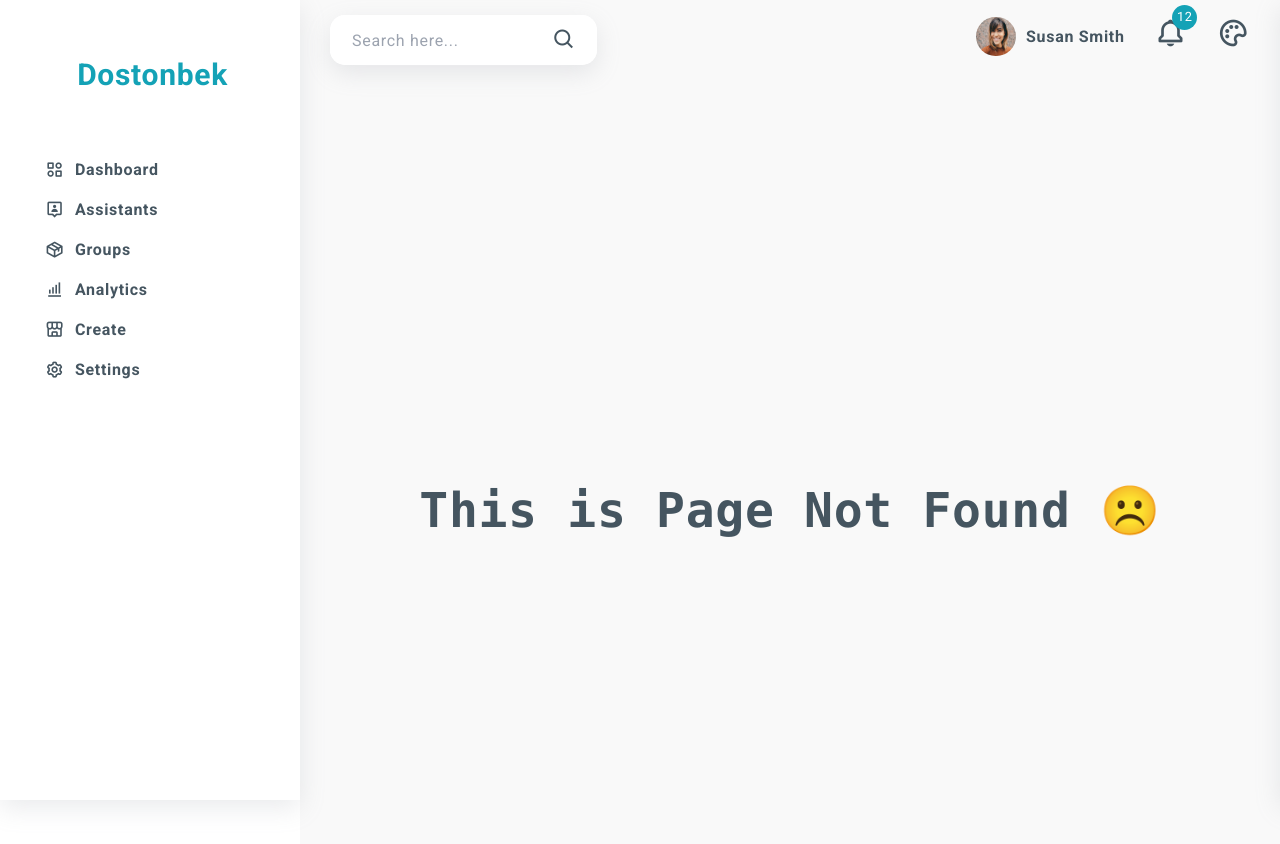
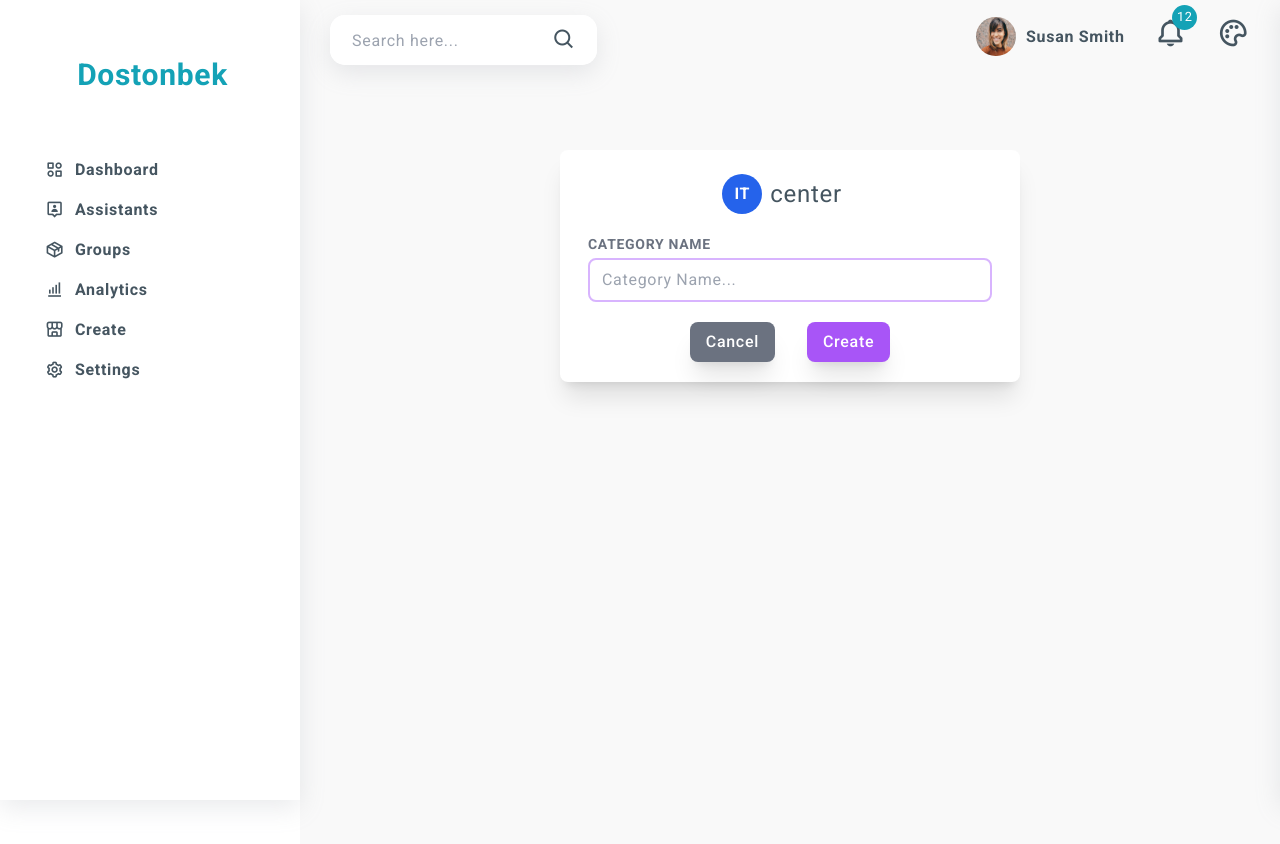
Before and after one commit to Safarmurod999/crm-dashboard, a React (Create React App) app: page /categorycreate in a window 1280 px wide. Shown: the top 844 px of the page. Built offline with nearby package versions, Linux system fonts and the light colour scheme.

Commit message:
create category component added

```diff
--- /dev/null
+++ b/src/components/formCreate/CategoryCreate.jsx
@@ -0,0 +1,50 @@
+import React from "react";
+import { Link } from "react-router-dom";
+
+const CategoryCreateForm = ({ setData, value, change,setValues }) => {
+    return (
+        <form
+            onSubmit={setData}
+            className="flex h-[860px] w-full bg-transparent items-start justify-center mt-10">
+            <div className="grid formCreate rounded-lg shadow-xl w-11/12 md:w-9/12 lg:w-1/2">
+                <div className="flex cursor-pointer items-center mt-6 justify-center pr-4  gap-2">
+          <span className="w-[40px] h-[40px]  font-bold rounded-full bg-blue-600 text-white flex items-center justify-center">
+            IT
+          </span>
+                    <h3 className="text-2xl">center</h3>
+                </div>
+
+                <div className="grid grid-cols-1 mt-5 mx-7">
+                    <label className="uppercase md:text-sm text-xs text-gray-500  text-light font-semibold">
+                        Category Name
+                    </label>
+                    <input
+                        value={value.category_name}
+                        onChange={change}
+                        name="category_name"
+                        className="py-2 px-3 rounded-lg border-2 border-purple-300 mt-1 focus:outline-none focus:ring-2 focus:ring-blue-600 focus:border-transparent"
+                        type="text"
+                        placeholder="Category Name...  "
+                    />
+                </div>
+                <div className="flex items-center justify-center  md:gap-8 gap-4 pt-5 pb-5">
+                    <Link to="/create">
+                        <button
+                            type="button"
+                            className="w-auto bg-gray-500 hover:bg-gray-700 rounded-lg shadow-xl font-medium text-white px-4 py-2">
+                            Cancel
+                        </button>
+                    </Link>
+                    <Link to='/create'>
+                        <button
+                            type="submit"
+                            className="w-auto bg-purple-500 hover:bg-purple-700 rounded-lg shadow-xl font-medium text-white px-4 py-2">
+                            Create
+                        </button>
+                    </Link>
+                </div>
+            </div>
+        </form>
+    );
+};
+export default CategoryCreateForm;
--- a/src/pages/creation/Create.jsx
+++ b/src/pages/creation/Create.jsx
@@ -20,6 +20,12 @@ const createUserItem = [
     title: 'Create Student',
     path: '/studentcreate'
   },
+  {
+    id: 4,
+    icon: 'category',
+    title: 'Create Category',
+    path: '/categorycreate'
+  }
 
 ]
 
@@ -28,7 +34,7 @@ const Create = () => {
     <>
       <h1 className='text-2xl'>Createing </h1>
       <br /><br />
-      <div className='create'>
+      <div className='create flex flex-row gap-4'>
 
         {
           createUserItem.map((item) => (<CreateUserCards key={item.id} {...item} />))
--- /dev/null
+++ b/src/pages/creation/create/CategoryCreate.jsx
@@ -0,0 +1,44 @@
+import React from 'react'
+import CategoryCreateForm from "../../../components/formCreate/CategoryCreate";
+const CategoryCreate = () => {
+    const [value, setValues] = React.useState({
+        category_name:''
+    });
+    const { REACT_APP_BASE_URL } = process.env;
+    const locolToken = localStorage.getItem('token')
+    const change = (e) => {
+        setValues((prevstate) => ({
+            ...prevstate,
+            [e.target.name]: e.target.value,
+        }));
+    };
+    const setData = (e) => {
+        e.preventDefault();
+
+        let formdata = new FormData();
+        for (const event in value) {
+            formdata.append(event, value[event]);
+        }
+        const option = {
+            method: "POST",
+            headers: {
+                Authorization:
+                    "Bearer " +
+                    locolToken
+            },
+            body: formdata,
+            redirect: "follow",
+        };
+
+
+        fetch(`${REACT_APP_BASE_URL}/categories/create`, option)
+            .then((res) => res.json())
+            .then((data) => console.log(data))
+            .catch((err) => console.log(err.message));
+    };
+
+    return (
+        <CategoryCreateForm setData={setData} value={value} change={change}  setValues={setValues} />
+    )
+}
+export default CategoryCreate;
--- a/src/pages/index.js
+++ b/src/pages/index.js
@@ -9,3 +9,4 @@ export { default as CreateAssistant } from './creation/create/CreateAssistant'
 export { default as CreateStudent } from './creation/create/CreateStudent'
 export { default as GroupCreate } from './creation/create/GroupCreate'
 export { default as AssistantPage } from './assistantPage/AssistantPage'
+export { default as CategoryCreate} from './creation/create/CategoryCreate'
--- a/src/root/Root.jsx
+++ b/src/root/Root.jsx
@@ -1,7 +1,8 @@
 import React from "react";
 import { Routes, Route } from "react-router-dom";
-import { Dashboard, Assistants, Groups, Create, Analitics, Login, Error, CreateAssistant, GroupCreate, CreateStudent,AssistantPage } from '../pages'
+import { Dashboard, Assistants, Groups, Create, Analitics, Login, Error, CreateAssistant, GroupCreate, CreateStudent,CategoryCreate,AssistantPage } from '../pages'
 import MainLayout from '../layout/Layout'
+// import CategoryCreate from "../components/formCreate/CategoryCreate";
 
 const Root = () => {
 //   const [ role , setRole ] = React.useState('');
@@ -22,6 +23,7 @@ const Root = () => {
         <Route path="/assistantcreate" element={<CreateAssistant/>} />
         <Route path="/studentcreate" element={<CreateStudent />} />
         <Route path="/groupcreate" element={<GroupCreate />} />
+        <Route path="/categorycreate" element={<CategoryCreate/>}/>
         <Route path="*" element={<Error />} />
       </Route>
       <Route path="/login" element={<Login />} />
```
